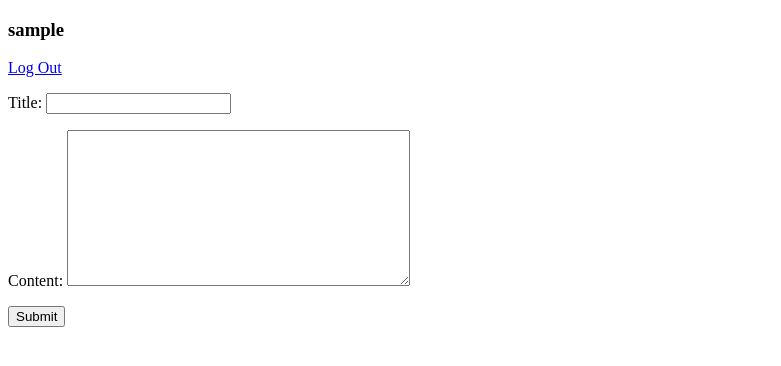
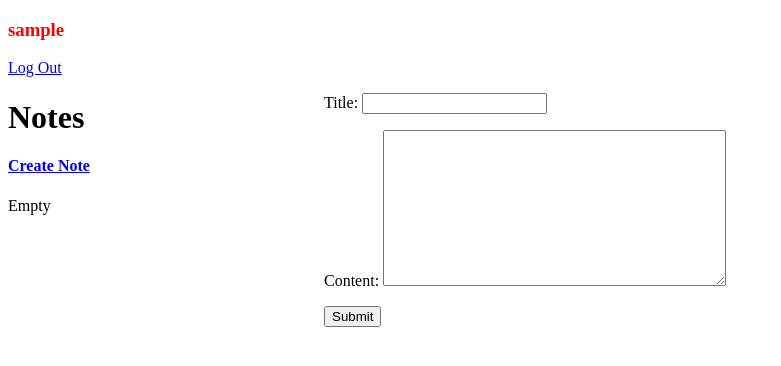
Before and after one commit to CritRate/note, a Django app: page /notes/new/ in a window 1280 px wide. Shown: the top 366 px of the page, without its empty margins (0-781 px from the left). Run offline with Django 3.2, Linux system fonts and the light colour scheme; the visitor is signed in with stand-in values (Sample User, id 1); data that the repository does not hold is empty.

Commit message:
added static for css and js, staticfiles_dir and basic grid for app

```diff
--- a/note/templates/note/home.html
+++ b/note/templates/note/home.html
@@ -2,7 +2,7 @@
 
 {% load humanize %}
 
-{% block content %}
+{% block note_list %}
     <h1>Notes</h1>
     <h4><a href="{% url 'note:create_note' %}">Create Note</a></h4>
     {% if not my_notes %}
@@ -17,4 +17,8 @@
             <br>
         {% endfor %}
     {% endif %}
+{% endblock note_list %}
+
+{% block content %}
+    <h3>Welcome to Note app. Create account or note to start.</h3>
 {% endblock content %}
--- a/note/templates/note/note_form.html
+++ b/note/templates/note/note_form.html
@@ -1,4 +1,4 @@
-{% extends 'base.html' %}
+{% extends 'note/home.html' %}
 
 {% block content %}
     <form action="" method="POST">
--- a/notes/settings.py
+++ b/notes/settings.py
@@ -121,13 +121,13 @@ USE_TZ = True
 
 # Static files (CSS, JavaScript, Images)
 # https://docs.djangoproject.com/en/3.1/howto/static-files/
-
 STATIC_URL = '/static/'
-
+STATICFILES_DIRS = [
+    os.path.join(BASE_DIR, 'static'),
+]
 
 LOGOUT_REDIRECT_URL = 'note:home'
 LOGIN_REDIRECT_URL = 'note:home'
 
-
 # CONTEXT PROCESSOR to get user notes available to all templates
 TEMPLATES[0]['OPTIONS']['context_processors'].append('note.context_processors.my_notes')
--- /dev/null
+++ b/static/css/base.css
@@ -0,0 +1,19 @@
+h3 {
+    color: red;
+}
+
+.container {
+    display: grid;
+    grid-template-columns: 25% auto;
+    grid-template-rows: auto;
+}
+
+.list {
+    grid-column-start: 1;
+    grid-column-end: 2;
+}
+
+.content {
+    grid-column-start: 2;
+    grid-column-end: 3;
+}
--- a/templates/base.html
+++ b/templates/base.html
@@ -1,8 +1,11 @@
+{% load static %}
+
 <!DOCTYPE html>
 <html lang="en">
 <head>
     <meta charset="UTF-8">
     <meta name="viewport" content="width=device-width, initial-scale=1.0">
+    <link rel="stylesheet" href="{% static 'css/base.css' %}">
     <title>
     {% block title %}
         NOTE
@@ -10,7 +13,8 @@
     </title>
 </head>
 <body>
-
+    <nav>
+        {% block nav %}
             {% if user.is_authenticated %}
                 <div>
                     <h3>{{ user.username }}</h3>
@@ -22,9 +26,19 @@
                     <p>Dont have an account? <a href="{% url 'accounts:sign_up' %}">Sign Up Here</a></p>
                 </div>
             {% endif %}
+        {% endblock nav %}
+    </nav>
+    <div class="container">
+        <div class="list">
+            {% block note_list %}
+            {% endblock note_list %}
+        </div>
 
+        <div class="content">
             {% block content %}
                 <h1>Change the content of this block</h1>
             {% endblock content %}
+        </div>
+    </div>
 </body>
 </html>
```
Lines whose indentation alone changed are shown as unchanged.
